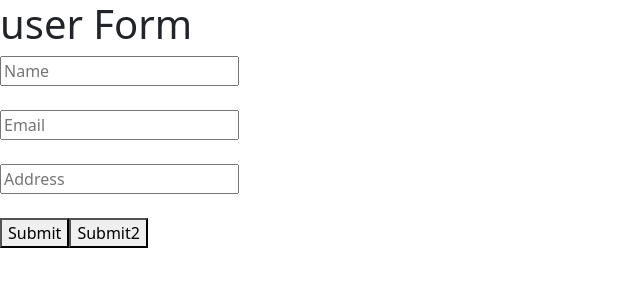
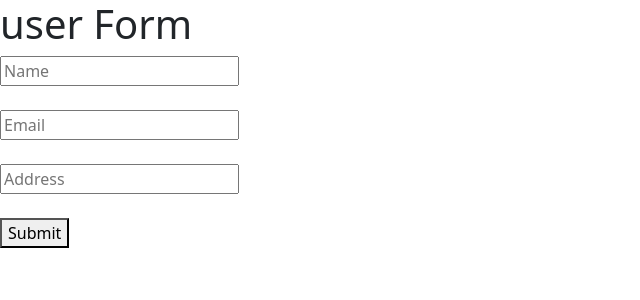
Before and after one commit to vadlamudisuresh67/AngularProjects, an Angular app: page / in a window 1280 px wide. Shown: the top 300 px of the page, without its empty margins (0-640 px from the left). Built offline with nearby package versions, Linux system fonts and the light colour scheme.

Commit message:
good commit

```diff
--- a/src/app/app.component.html
+++ b/src/app/app.component.html
@@ -8,6 +8,5 @@
     <br />
     <input type="text" placeholder="Address" name="addresss"/><br /><br />
     <button>Submit</button>
-    <button>Submit2</button>
   </form>
 </div>
```
